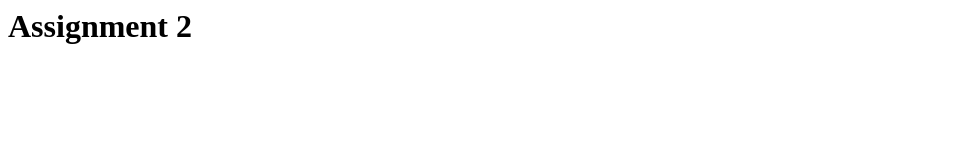
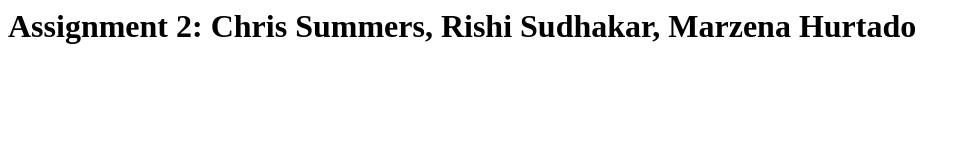
Before and after one commit to marzenah88/INST377_asst2, a website: page public/asst-2/index.html in a window 1280 px wide. Shown: the whole page, without its empty margins (0-970 px from the left). Drawn offline with Linux system fonts and the light colour scheme.

Commit message:
Update index.html

```diff
--- a/public/asst-2/index.html
+++ b/public/asst-2/index.html
@@ -6,7 +6,7 @@
 </head>
 <body>
     <div class="header">
-        <h1>Assignment 2</h1>
+        <h1>Assignment 2: Chris Summers, Rishi Sudhakar, Marzena Hurtado</h1>
     </div>
 
 </body>
```
